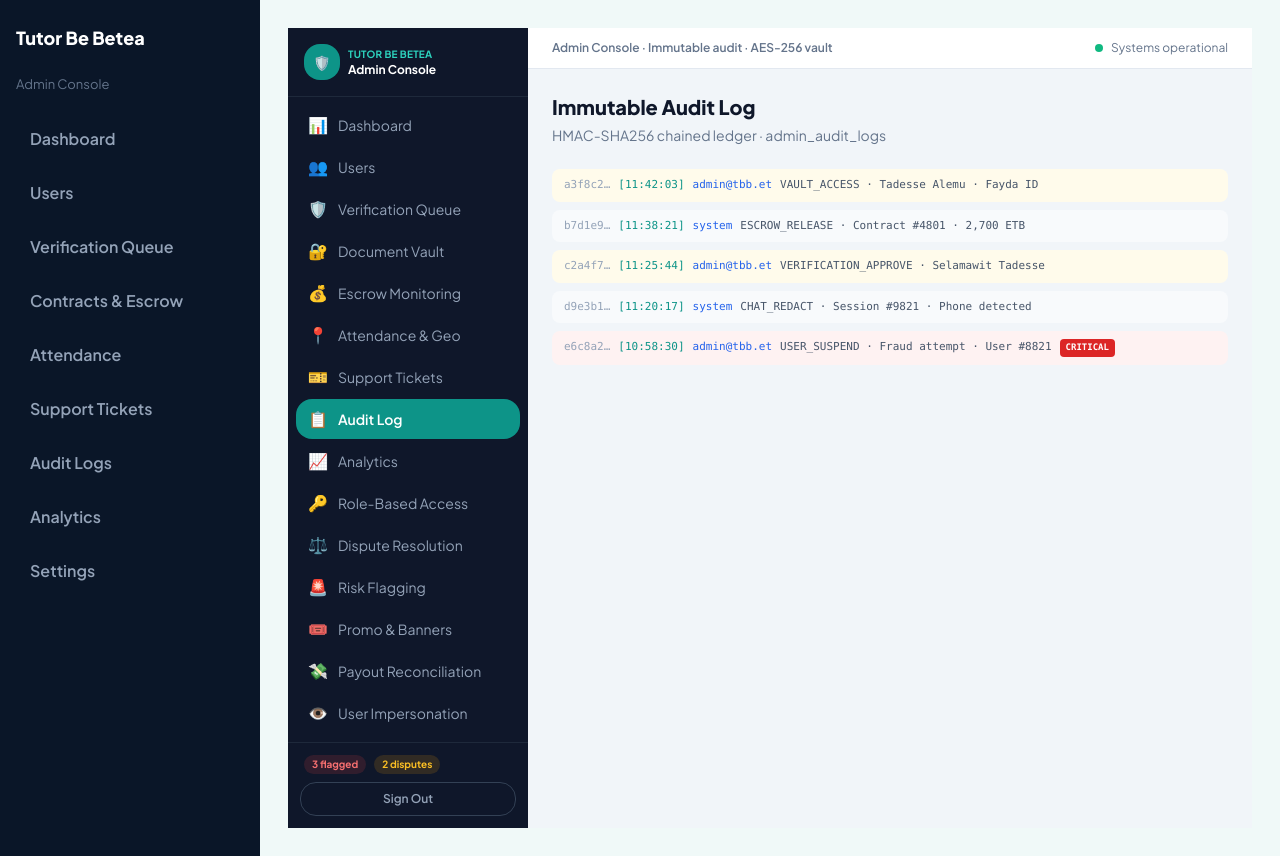
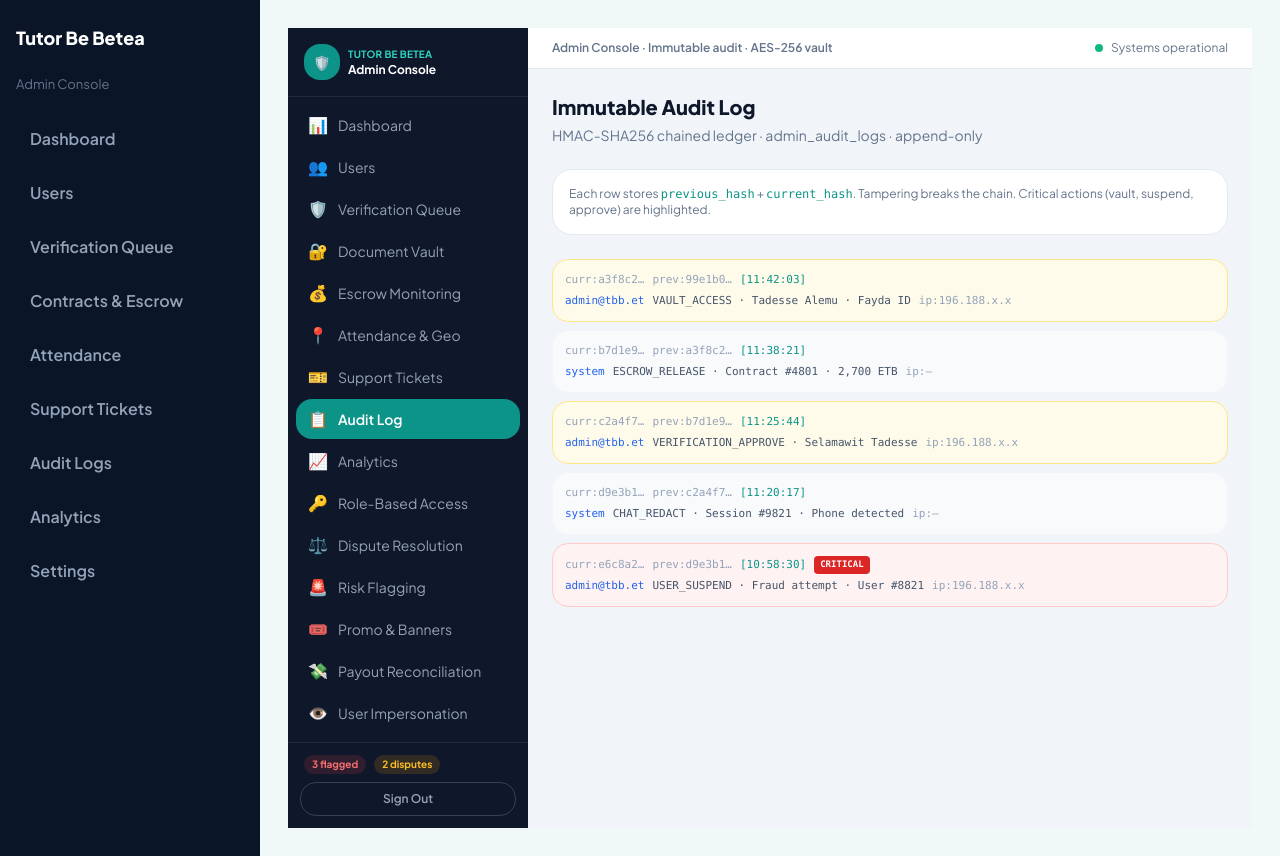
Before and after one commit to Zeordi/tutor-be-betea, a Next.js app in the folder apps/admin/: page /audit-logs in a window 1280 px wide. Built offline with nearby package versions, Linux system fonts and the light colour scheme.

Commit message:
Update page.tsx

```diff
--- a/apps/admin/app/(dashboard)/audit-logs/page.tsx
+++ b/apps/admin/app/(dashboard)/audit-logs/page.tsx
@@ -1,11 +1,51 @@
 import PageHeader from "@/components/PageHeader";
 
 const LOGS = [
-  { hash: "a3f8c2…", time: "11:42:03", user: "admin@tbb.et", action: "VAULT_ACCESS · Tadesse Alemu · Fayda ID", level: "high" },
-  { hash: "b7d1e9…", time: "11:38:21", user: "system", action: "ESCROW_RELEASE · Contract #4801 · 2,700 ETB", level: "normal" },
-  { hash: "c2a4f7…", time: "11:25:44", user: "admin@tbb.et", action: "VERIFICATION_APPROVE · Selamawit Tadesse", level: "high" },
-  { hash: "d9e3b1…", time: "11:20:17", user: "system", action: "CHAT_REDACT · Session #9821 · Phone detected", level: "normal" },
-  { hash: "e6c8a2…", time: "10:58:30", user: "admin@tbb.et", action: "USER_SUSPEND · Fraud attempt · User #8821", level: "critical" },
+  {
+    hash: "a3f8c2…",
+    prev: "99e1b0…",
+    time: "11:42:03",
+    user: "admin@tbb.et",
+    action: "VAULT_ACCESS · Tadesse Alemu · Fayda ID",
+    level: "high",
+    ip: "196.188.x.x",
+  },
+  {
+    hash: "b7d1e9…",
+    prev: "a3f8c2…",
+    time: "11:38:21",
+    user: "system",
+    action: "ESCROW_RELEASE · Contract #4801 · 2,700 ETB",
+    level: "normal",
+    ip: "—",
+  },
+  {
+    hash: "c2a4f7…",
+    prev: "b7d1e9…",
+    time: "11:25:44",
+    user: "admin@tbb.et",
+    action: "VERIFICATION_APPROVE · Selamawit Tadesse",
+    level: "high",
+    ip: "196.188.x.x",
+  },
+  {
+    hash: "d9e3b1…",
+    prev: "c2a4f7…",
+    time: "11:20:17",
+    user: "system",
+    action: "CHAT_REDACT · Session #9821 · Phone detected",
+    level: "normal",
+    ip: "—",
+  },
+  {
+    hash: "e6c8a2…",
+    prev: "d9e3b1…",
+    time: "10:58:30",
+    user: "admin@tbb.et",
+    action: "USER_SUSPEND · Fraud attempt · User #8821",
+    level: "critical",
+    ip: "196.188.x.x",
+  },
 ];
 
 export default function AuditLogsPage() {
@@ -13,29 +53,44 @@ export default function AuditLogsPage() {
     <div className="space-y-6">
       <PageHeader
         title="Immutable Audit Log"
-        subtitle="HMAC-SHA256 chained ledger · admin_audit_logs"
+        subtitle="HMAC-SHA256 chained ledger · admin_audit_logs · append-only"
       />
+
+      <div className="rounded-2xl border border-slate-200 bg-white p-4 dark:border-slate-800 dark:bg-[#112240]">
+        <p className="text-xs text-slate-500">
+          Each row stores <span className="font-mono text-teal-600">previous_hash</span> +{" "}
+          <span className="font-mono text-teal-600">current_hash</span>. Tampering breaks the chain.
+          Critical actions (vault, suspend, approve) are highlighted.
+        </p>
+      </div>
+
       <div className="space-y-2 font-mono text-[11px]">
         {LOGS.map((log) => (
           <div
             key={log.hash + log.time}
-            className={`flex flex-wrap items-start gap-2 rounded-lg px-3 py-2 ${
+            className={`rounded-xl border px-3 py-3 ${
               log.level === "critical"
-                ? "bg-red-50 dark:bg-red-900/20"
+                ? "border-red-200 bg-red-50 dark:border-red-900 dark:bg-red-900/20"
                 : log.level === "high"
-                  ? "bg-amber-50 dark:bg-amber-900/20"
-                  : "bg-slate-50 dark:bg-slate-800/50"
+                  ? "border-amber-200 bg-amber-50 dark:border-amber-900 dark:bg-amber-900/20"
+                  : "border-slate-100 bg-slate-50 dark:border-slate-800 dark:bg-slate-800/50"
             }`}
           >
-            <span className="shrink-0 text-slate-400">{log.hash}</span>
-            <span className="shrink-0 text-teal-600">[{log.time}]</span>
-            <span className="shrink-0 text-blue-600 dark:text-blue-400">{log.user}</span>
-            <span className="text-slate-600 dark:text-slate-400">{log.action}</span>
-            {log.level === "critical" && (
-              <span className="rounded bg-red-600 px-1.5 py-0.5 text-[9px] font-bold text-white">
-                CRITICAL
-              </span>
-            )}
+            <div className="flex flex-wrap items-center gap-2">
+              <span className="text-slate-400">curr:{log.hash}</span>
+              <span className="text-slate-400">prev:{log.prev}</span>
+              <span className="text-teal-600">[{log.time}]</span>
+              {log.level === "critical" && (
+                <span className="rounded bg-red-600 px-1.5 py-0.5 text-[9px] font-bold text-white">
+                  CRITICAL
+                </span>
+              )}
+            </div>
+            <div className="mt-1 flex flex-wrap gap-2">
+              <span className="text-blue-600 dark:text-blue-400">{log.user}</span>
+              <span className="text-slate-600 dark:text-slate-400">{log.action}</span>
+              <span className="text-slate-400">ip:{log.ip}</span>
+            </div>
           </div>
         ))}
       </div>
```
